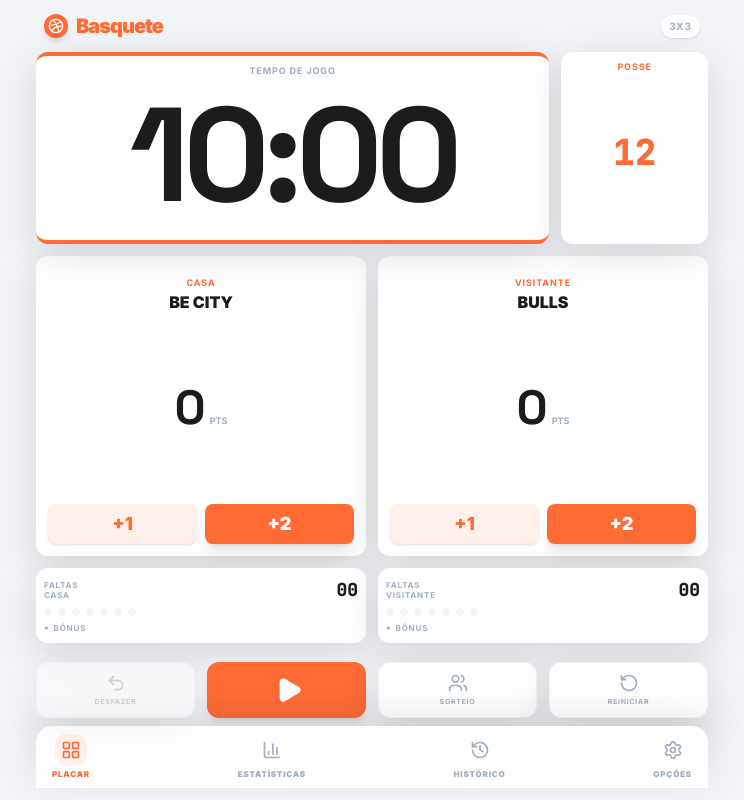
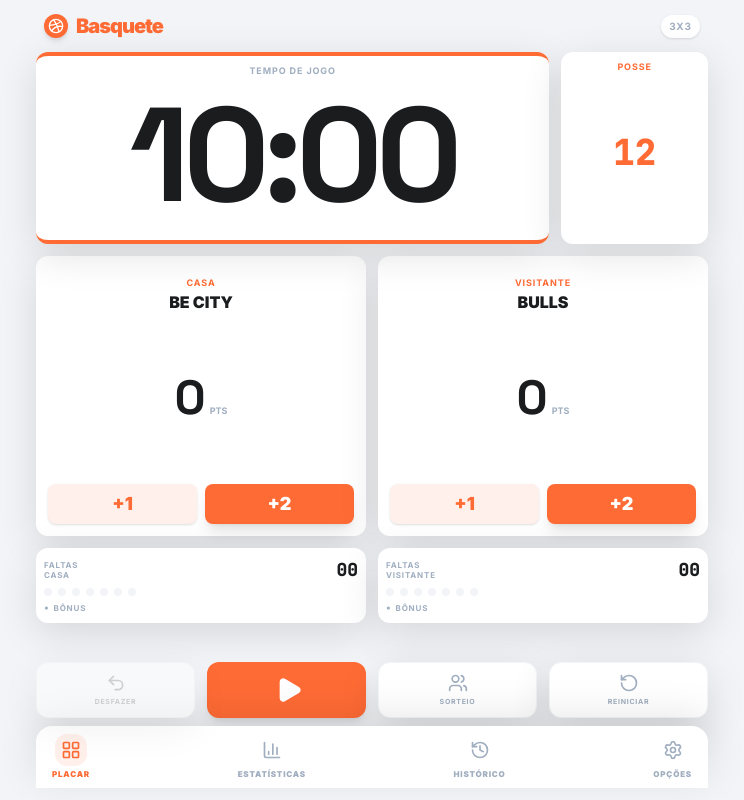
Before and after one commit to superdz7/marcador-3x3, a React (Vite) app: page / in a window 1280 px wide. Shown: the whole page, without its empty margins (268-1012 px from the left). Built offline with nearby package versions, Linux system fonts and the light colour scheme.

Commit message:
feat: Reuse AudioContext for buzzer
Reuses the AudioContext instance to avoid repeated creation and suspension/resume cycles, improving buzzer performance and reducing resource overhead.

```diff
--- a/src/App.tsx
+++ b/src/App.tsx
@@ -288,6 +288,7 @@ export default function App() {
   const buzzerPlayedRef = useRef(false);
   const [shotClockBuzzerPlayed, setShotClockBuzzerPlayed] = useState(false);
   const shotClockIntervalRef = useRef<NodeJS.Timeout | null>(null);
+  const audioCtxRef = useRef<AudioContext | null>(null);
   const wakeLockRef = useRef<any>(null);
 
   const t = TRANSLATIONS[language];
@@ -387,7 +388,12 @@ export default function App() {
 
   const playBuzzer = async (isGameEnd = false) => {
     console.log('BUZZER!', isGameEnd ? 'Game End' : 'Shot Clock');
-    const ctx = new (window.AudioContext || (window as any).webkitAudioContext)();
+
+    if (!audioCtxRef.current) {
+      audioCtxRef.current = new (window.AudioContext || (window as any).webkitAudioContext)();
+    }
+
+    const ctx = audioCtxRef.current;
 
     if (ctx.state === 'suspended') {
       await ctx.resume();
@@ -409,7 +415,6 @@ export default function App() {
       masterGain.connect(filter);
       filter.connect(ctx.destination);
 
-      // Higher base frequency for a more "piercing" buzzer
       const baseFreq = 220;
       [1, 1.2, 1.5, 2, 2.5, 3, 4].forEach(harmonic => {
         const osc = ctx.createOscillator();
@@ -421,7 +426,6 @@ export default function App() {
         osc.stop(ctx.currentTime + duration);
       });
     } else {
-      // Shot clock buzzer - short beep
       const duration = 0.2;
       filter.type = 'bandpass';
       filter.frequency.setValueAtTime(1000, ctx.currentTime);
@@ -684,7 +688,7 @@ export default function App() {
   }, [shotClock, isRunning, shotClockSoundEnabled, shotClockBuzzerPlayed]);
 
   return (
-    <div className="h-screen bg-bg-primary text-text-primary font-sans flex flex-col items-center p-2 sm:p-3 select-none overflow-hidden transition-colors duration-300">
+    <div className="min-h-screen bg-bg-primary text-text-primary font-sans flex flex-col items-center px-4 py-2 sm:px-6 sm:py-3 select-none transition-colors duration-300">
       {/* Toast Notification */}
       <AnimatePresence>
         {toast && (
@@ -1290,7 +1294,7 @@ function TeamCard({ label, name, onNameChange, score, onAdd1, onAdd2, onAdd3, t,
   const isFibaNba = gameMode === 'fiba' || gameMode === 'nba';
 
   return (
-    <div className="bg-bg-card rounded-xl p-3 shadow-[0_10px_40px_rgba(0,0,0,0.12)] flex flex-col items-center justify-between transition-colors duration-300 min-h-[240px] md:min-h-[300px]">
+    <div className="bg-bg-card rounded-xl p-3 shadow-[0_10px_40px_rgba(0,0,0,0.12)] flex flex-col items-center justify-between transition-colors duration-300 min-h-[220px] sm:min-h-[240px] md:min-h-[280px]">
       <div className="text-center w-full">
         <span className="text-[9px] font-bold text-[#FF6B35] uppercase tracking-widest">{label}</span>
         {isEditing ? (
```
